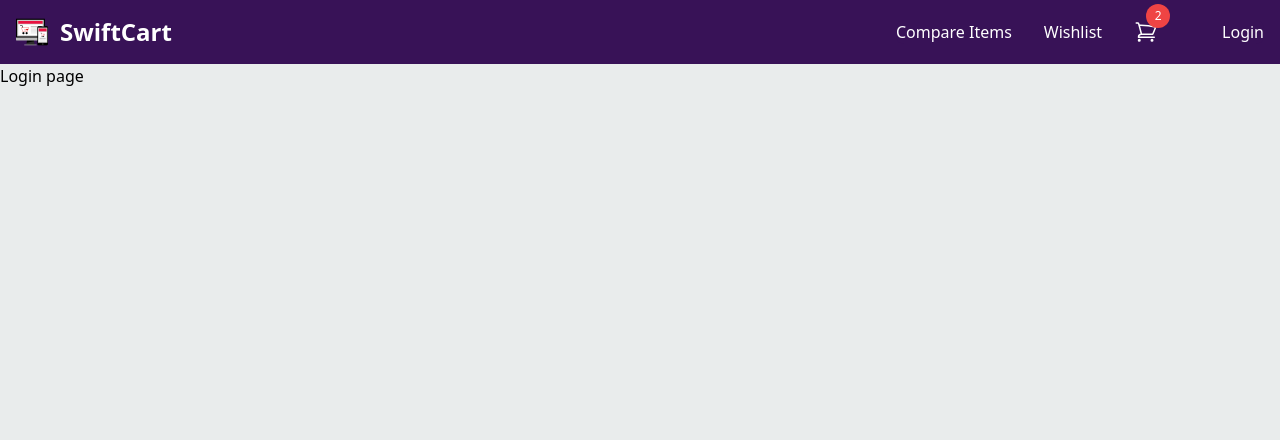
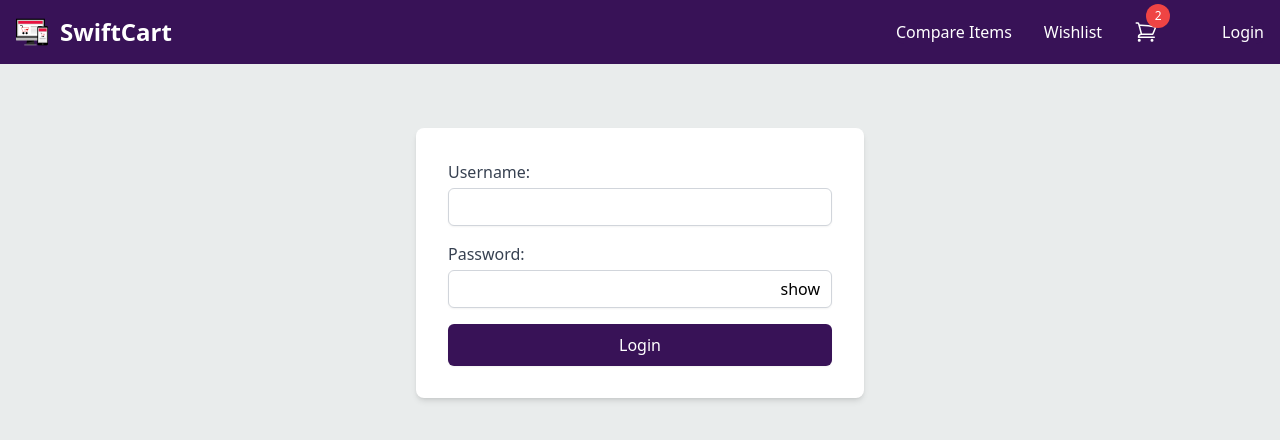
Before and after one commit to InolofatsengMotloba/JSF-Portfolio_Piece_INOMOT520_JSE2407_GroupA_INOLOFATSENG-MOTLOBA_JSF04, a Vue app: page /login in a window 1280 px wide. Shown: the top 440 px of the page. Built offline with nearby package versions, Linux system fonts and the light colour scheme.

Commit message:
Added a login form to the Login page with username, password inputs, and visibility toggle button & Styled the form

```diff
--- a/src/pages/Login.vue
+++ b/src/pages/Login.vue
@@ -1,11 +1,54 @@
 <template>
-  <div>
-    <h1>Login page</h1>
+  <div class="flex justify-center mt-16">
+    <div class="w-full max-w-md p-8 bg-white shadow-md rounded-lg">
+      <form class="space-y-4">
+        <!-- Username Input -->
+        <div>
+          <label for="username" class="block text-gray-700">Username:</label>
+          <input
+            type="text"
+            id="username"
+            required
+            class="mt-1 block w-full px-3 py-2 border border-gray-300 rounded-md shadow-sm focus:outline-none focus:ring-[#381257] focus:border-[#381257] sm:text-sm"
+          />
+        </div>
+
+        <!-- Password Input -->
+        <div>
+          <label for="password" class="block text-gray-700">Password:</label>
+          <div class="relative">
+            <input
+              id="password"
+              name="password"
+              required
+              class="mt-1 block w-full px-3 py-2 border border-gray-300 rounded-md shadow-sm focus:outline-none focus:ring-[#381257] focus:border-[#381257] sm:text-sm"
+            />
+            <!-- Button to toggle the visibility -->
+            <button
+              type="button"
+              class="absolute inset-y-0 right-0 pr-3 flex items-center"
+            >
+              show
+            </button>
+          </div>
+        </div>
+
+        <!-- Login Button -->
+        <div>
+          <button
+            type="submit"
+            class="w-full py-2 px-4 border border-transparent rounded-md shadow-sm text-base font-medium text-white bg-[#381257] hover:bg-violet-500 focus:outline-none focus:ring-2 focus:ring-offset-2 focus:ring-indigo-500 disabled:bg-gray-400"
+          >
+            Login
+          </button>
+        </div>
+      </form>
+    </div>
   </div>
 </template>
 
 <script>
 export default {
-  name: 'Login',
+  name: "Login",
 };
 </script>
```
